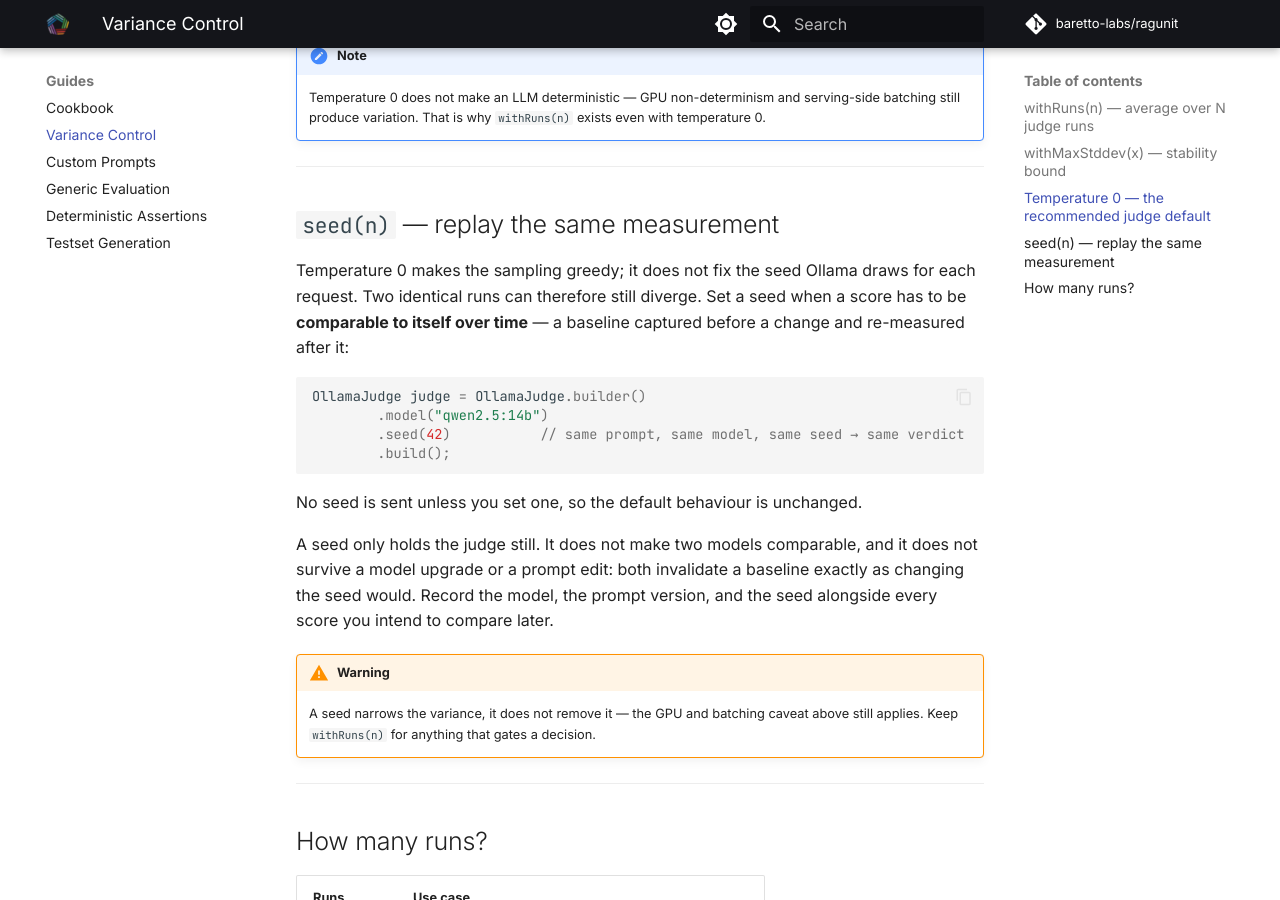
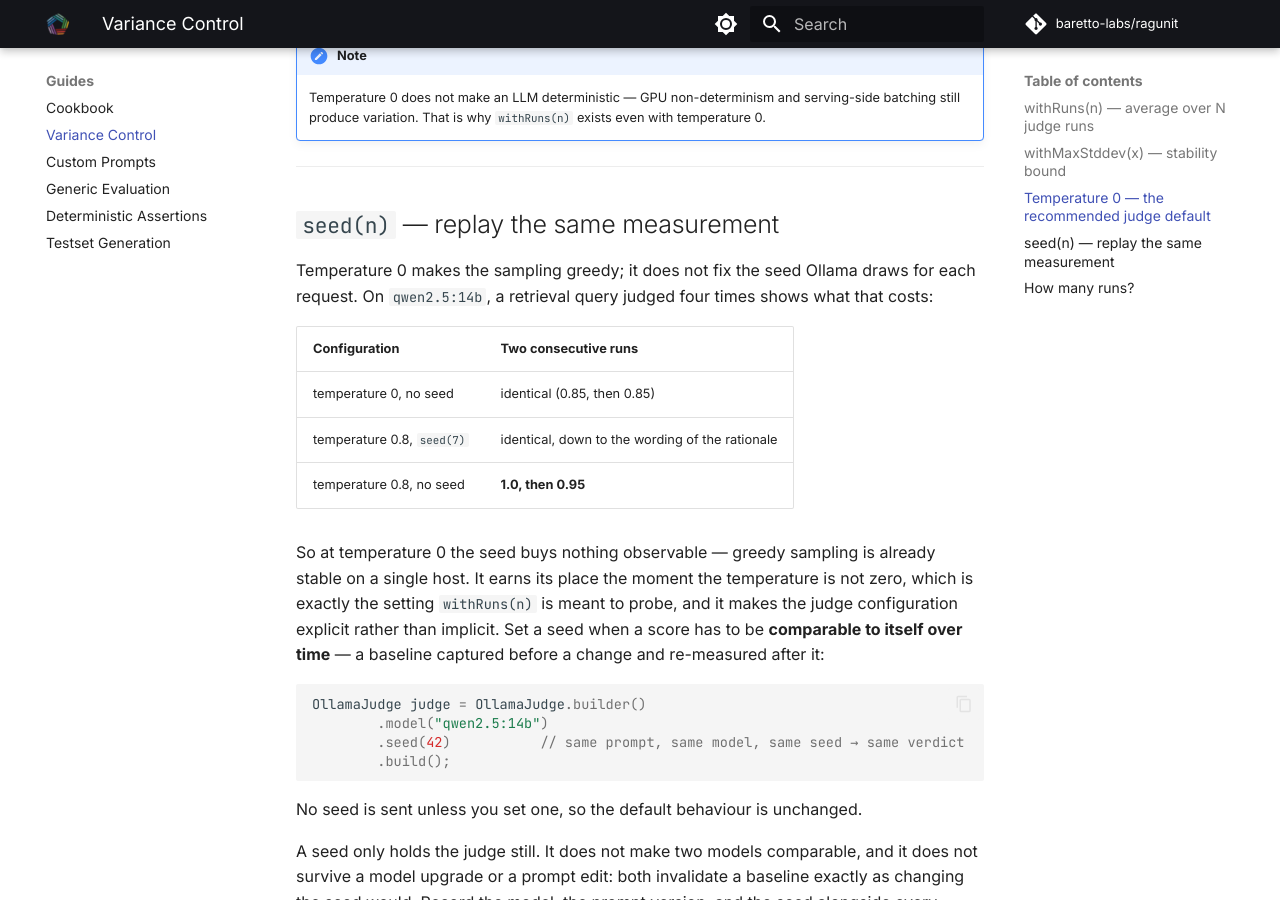
Before and after one commit to baretto-labs/ragunit, an MkDocs documentation site: the page built from docs/variance-control.md, in a window 1280 px wide and 900 px high, scrolled down 1644 px. Built offline with MkDocs 1.6.1 and Material for MkDocs 9.7.7, drawn with Linux system fonts in a browser that asks for light colours; comment, search, counter and statistics services are not loaded.

Commit message:
docs(judge): say what the seed measurably does, not what it should do
The first wording claimed that temperature 0 leaves the seed random and that two
identical runs could therefore score differently. Running it says otherwise: on
qwen2.5:14b, one retrieval query judged twice at temperature 0 returned 0.85 both
times, seed or no seed. Greedy sampling is already stable on a single host.

Where the seed does show is at a non-zero temperature: at 0.8, two unseeded runs
scored 1.0 then 0.95, while seed(7) returned the same verdict word for word. That
is the setting withRuns(n) exists to probe, and it is the case the documentation
now states — with the numbers, so a reader can check rather than trust.

No behaviour change: Javadoc, CHANGELOG, and docs/variance-control.md only.

````diff
--- a/docs/variance-control.md
+++ b/docs/variance-control.md
@@ -76,10 +76,20 @@ OllamaJudge judge = OllamaJudge.builder()
 
 ## `seed(n)` — replay the same measurement
 
-Temperature 0 makes the sampling greedy; it does not fix the seed Ollama draws for
-each request. Two identical runs can therefore still diverge. Set a seed when a score
-has to be **comparable to itself over time** — a baseline captured before a change and
-re-measured after it:
+Temperature 0 makes the sampling greedy; it does not fix the seed Ollama draws for each
+request. On `qwen2.5:14b`, a retrieval query judged four times shows what that costs:
+
+| Configuration | Two consecutive runs |
+|---|---|
+| temperature 0, no seed | identical (0.85, then 0.85) |
+| temperature 0.8, `seed(7)` | identical, down to the wording of the rationale |
+| temperature 0.8, no seed | **1.0, then 0.95** |
+
+So at temperature 0 the seed buys nothing observable — greedy sampling is already stable
+on a single host. It earns its place the moment the temperature is not zero, which is
+exactly the setting `withRuns(n)` is meant to probe, and it makes the judge configuration
+explicit rather than implicit. Set a seed when a score has to be **comparable to itself
+over time** — a baseline captured before a change and re-measured after it:
 
 ```java
 OllamaJudge judge = OllamaJudge.builder()
````
Also changed, not shown: CHANGELOG.md (+8 -6 lines), 1 other file.
